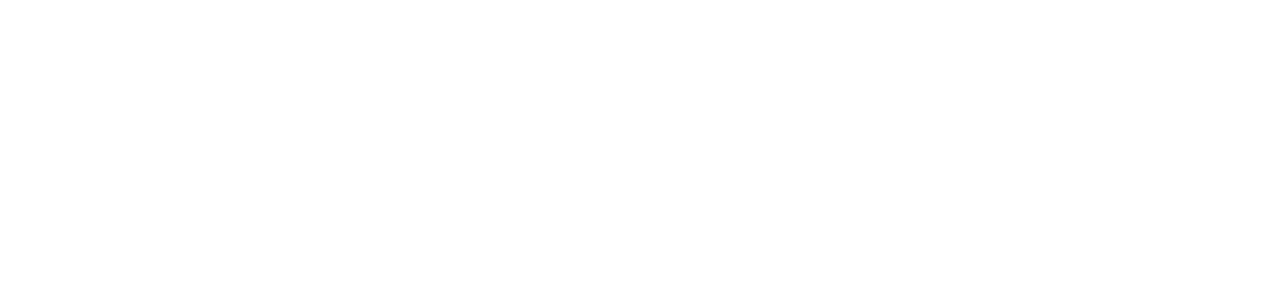
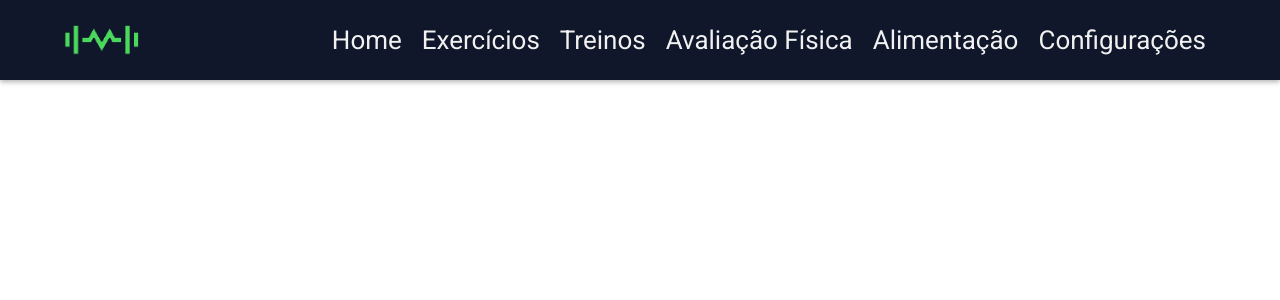
Before and after one commit to AdryellCabral/MyGym, a React (Create React App) app: page / in a window 1280 px wide. Shown: the top 300 px of the page. Built offline with nearby package versions, Linux system fonts and the light colour scheme.

Commit message:
feature: adding Header in App.tsx to be able to see the result of the feature.

```diff
--- a/src/App.tsx
+++ b/src/App.tsx
@@ -4,6 +4,11 @@ import StudentRoutes from "./routes/student";
 import DefaultRoutes from "./routes/default";
 
 import { GlobalStyle } from "./styles/global";
+
+//provisório
+import Header from "./components/Header";
+import { WindowWidthProvider } from './providers/WindowWidth';
+
 
 const App = () => {
   let typeUser = localStorage.getItem("@typeUser") || "";
@@ -23,6 +28,11 @@ const App = () => {
         </>
       )}
       <GlobalStyle />
+
+      {/* COLOQUEI AQUI DE MANEIRA PROVISÓRIA APENAS PARA EFEITO DE VIZUALIZAÇÃO */}
+      <WindowWidthProvider>
+        <Header/>
+      </WindowWidthProvider>
     </>
   );
 };
```
